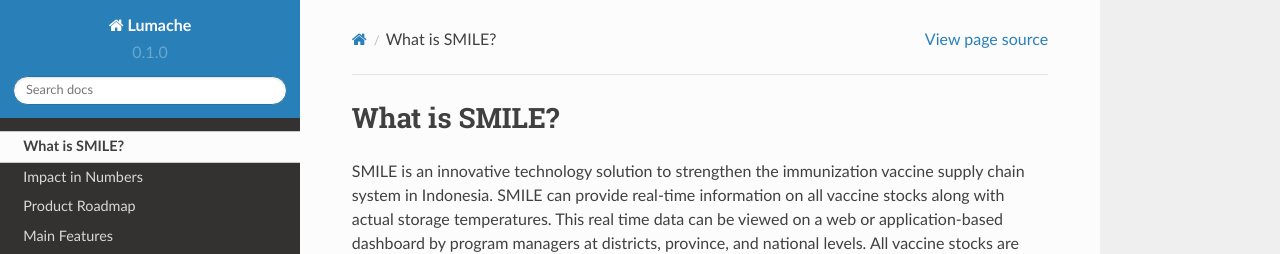
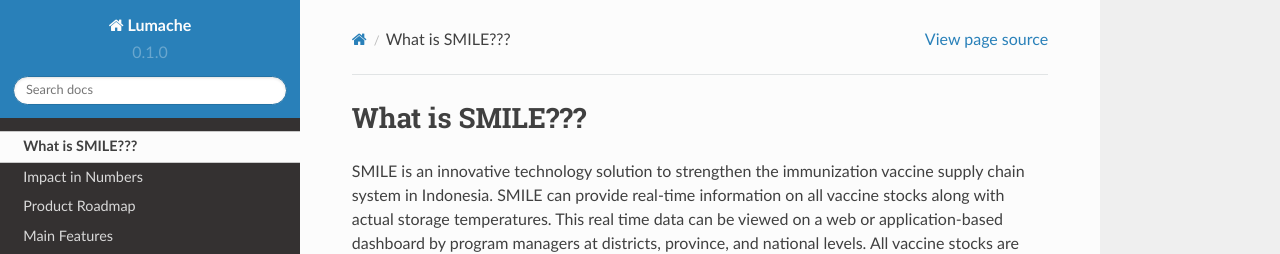
Before and after one commit to bigza/smile-documentation, a Sphinx documentation site: the page built from docs/source/what.rst, in a window 1280 px wide. Shown: the top 254 px of the page. Built offline with Sphinx 7.4.7 and the Read the Docs theme 2.0.0, drawn with Linux system fonts in a browser that asks for light colours.

Commit message:
tambahin ???

```diff
--- a/docs/source/what.rst
+++ b/docs/source/what.rst
@@ -1,4 +1,4 @@
-What is SMILE?
+What is SMILE???
 =====
 
 SMILE is an innovative technology solution to strengthen the immunization vaccine supply chain system in Indonesia. SMILE can provide real-time information on all vaccine stocks along with actual storage temperatures. This real time data can be viewed on a web or application-based dashboard by program managers at districts, province, and national levels. All vaccine stocks are digitized by trained cold chain handlers through a smartphone application and the data is uploaded on a cloud server.
```
